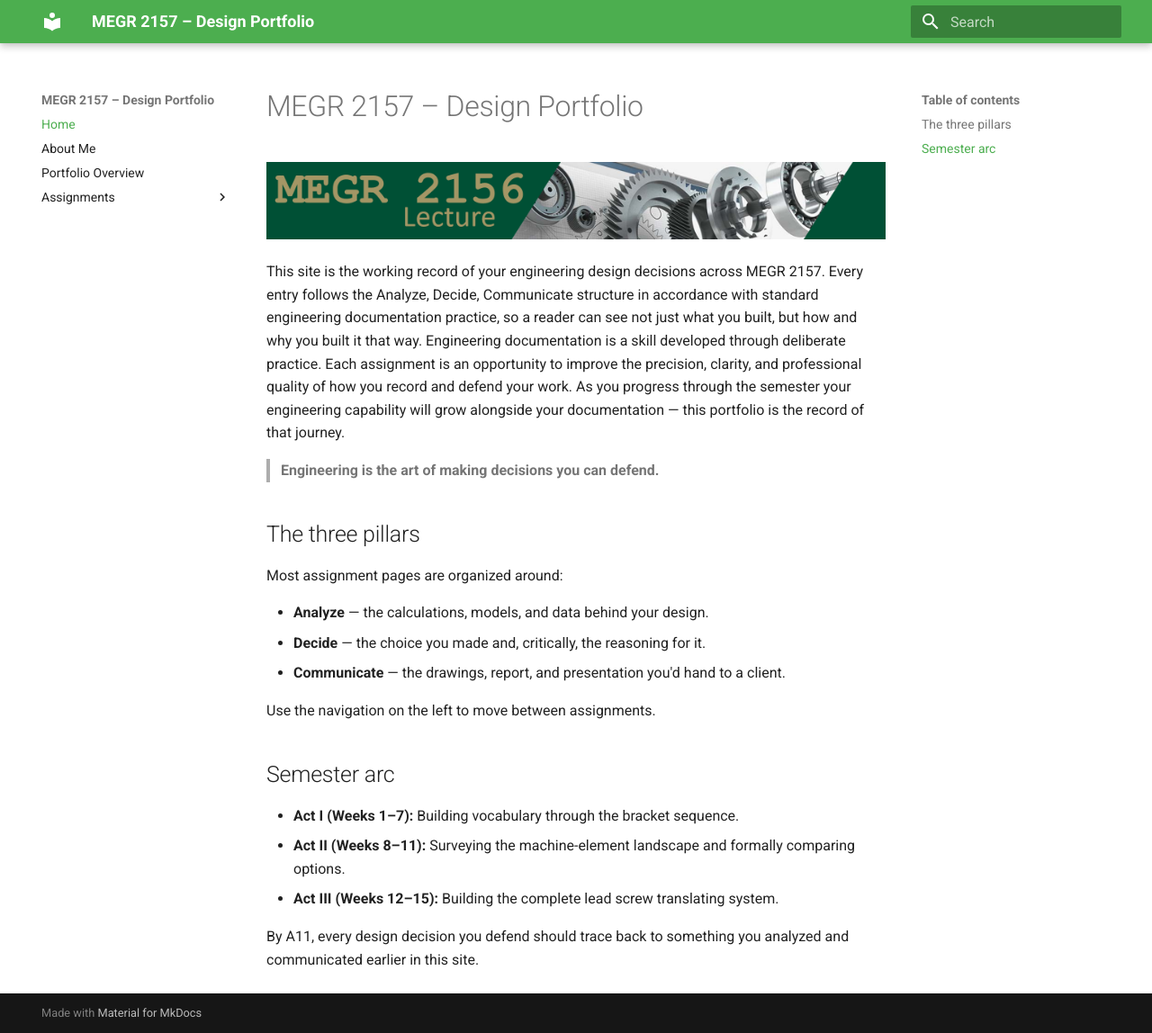
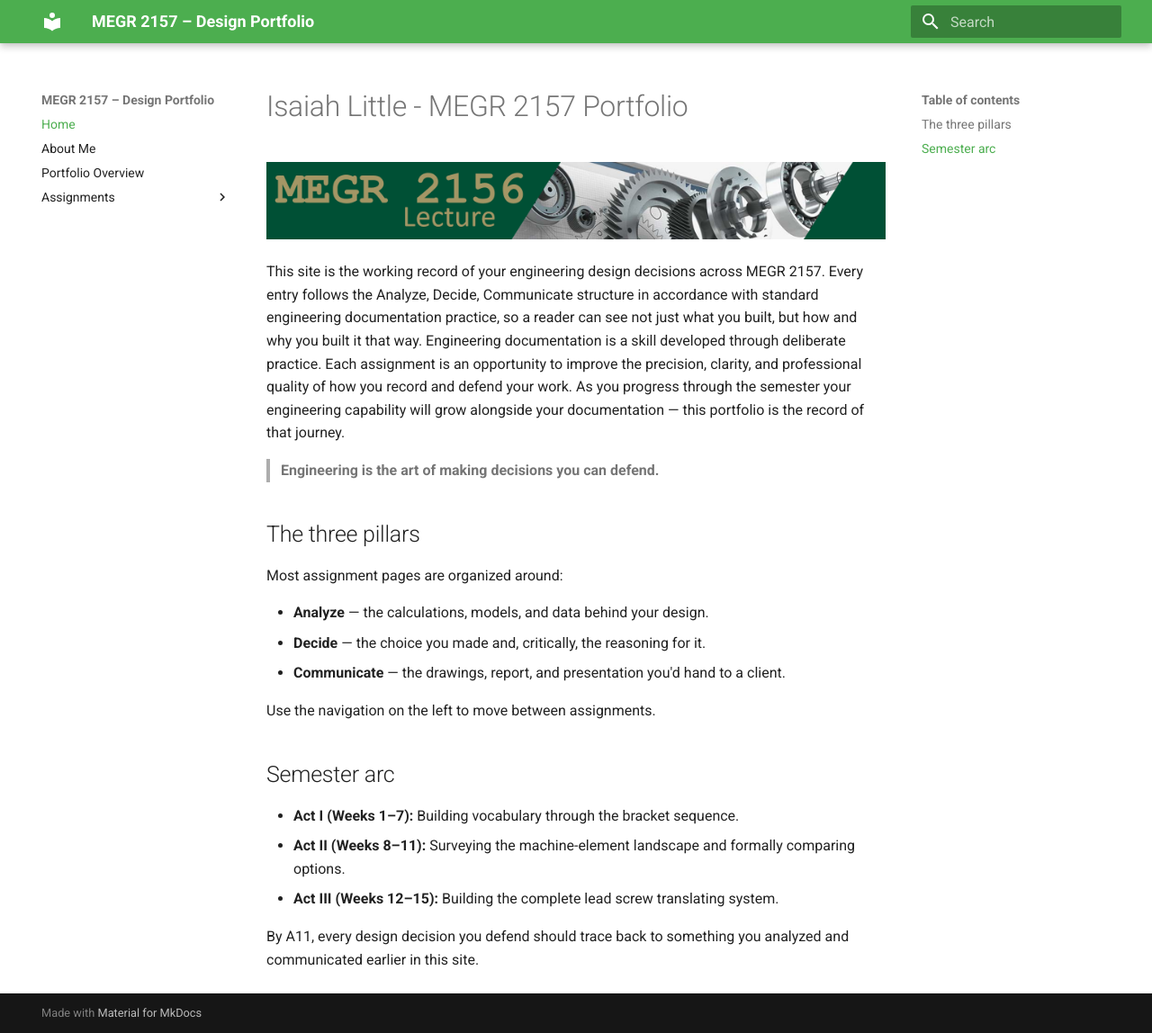
Before and after one commit to ilittle8/design-projects-portfolio, an MkDocs documentation site: the page built from docs/index.md, in a window 1280 px wide and 1148 px high. Shown: the whole window at 90% size. Built offline with MkDocs 1.6.1 and Material for MkDocs 9.7.7, drawn with Linux system fonts in a browser that asks for light colours.

Commit message:
Initial sit setup
Updated the title and introductory text for the portfolio.

```diff
--- a/docs/index.md
+++ b/docs/index.md
@@ -1,4 +1,4 @@
-# MEGR 2157 – Design Portfolio
+# Isaiah Little - MEGR 2157 Portfolio
 
 ![MEGR 2156-7 Title](MEGR2156title.png)
 
```
